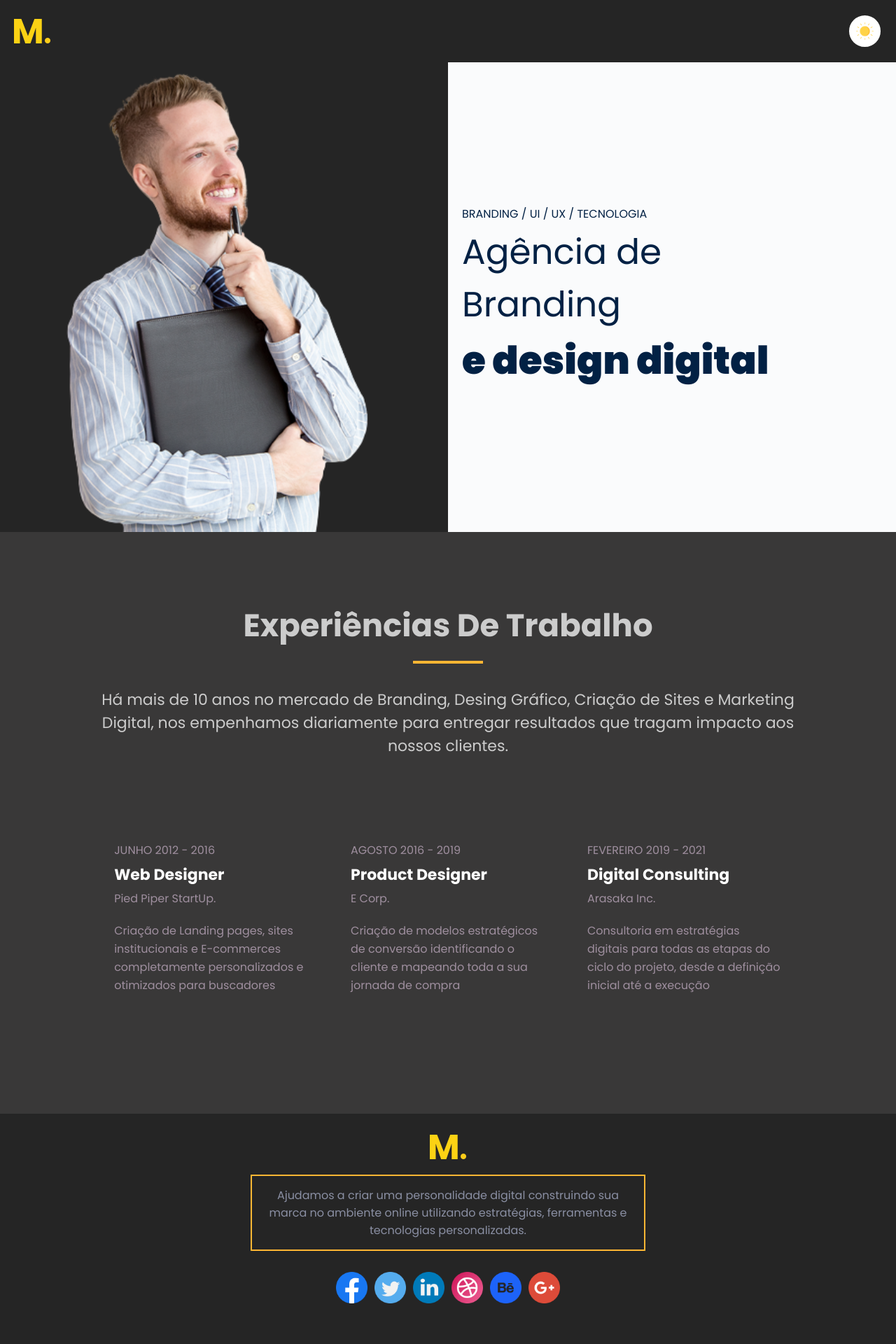
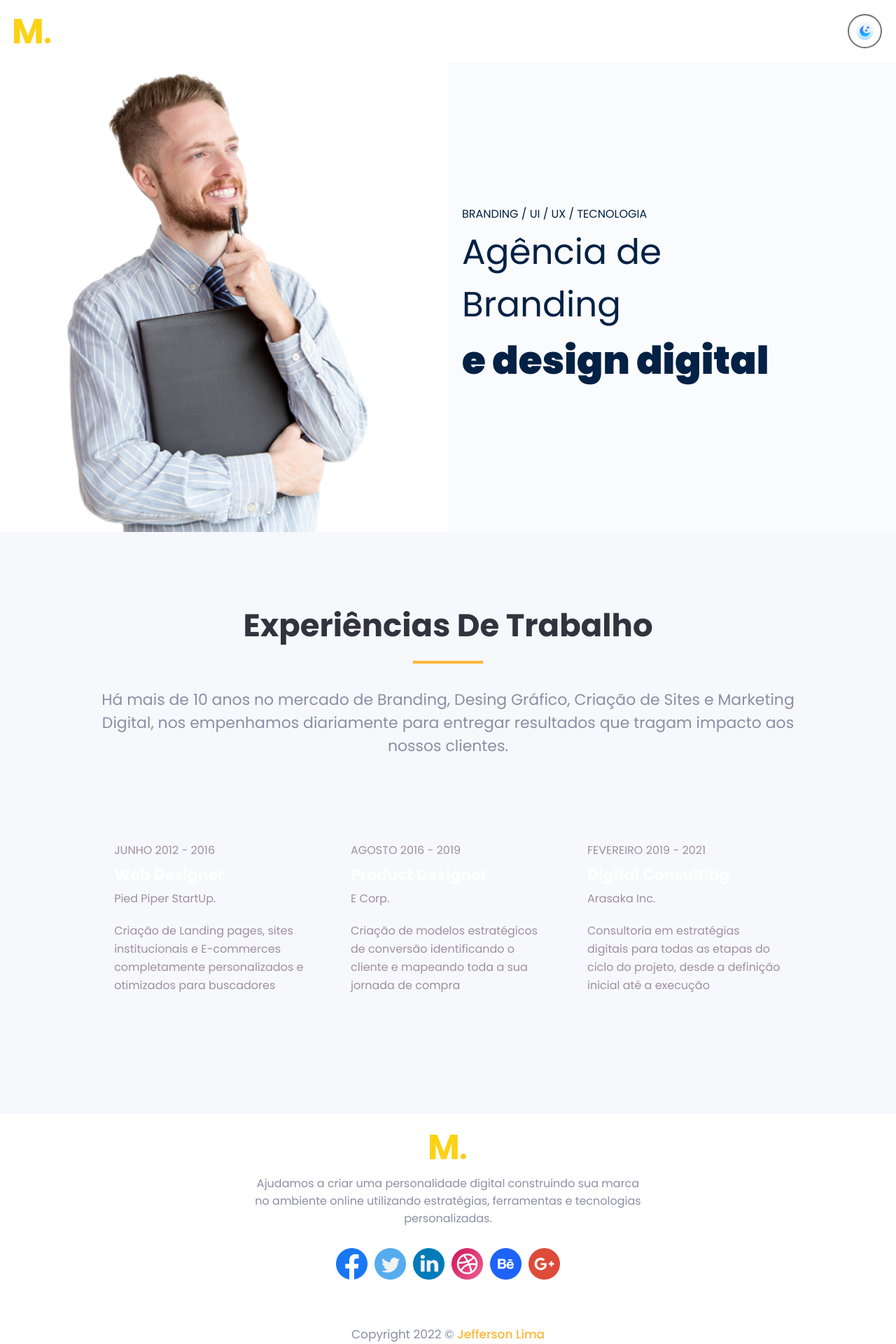
Before and after one commit to Jeeffsantoos/Landing-Page-Branding, a React (Create React App) app: page / in a window 1280 px wide. Shown: the top 1920 px of the page at 70% size. Built offline with nearby package versions, Linux system fonts and the light colour scheme.

Commit message:
versao final

```diff
--- a/src/App.css
+++ b/src/App.css
@@ -3,4 +3,5 @@
   padding: 0;
   box-sizing: border-box;
   font-family: 'Poppins', sans-serif;
+  scroll-behavior: smooth;
 }
--- a/src/App.js
+++ b/src/App.js
@@ -3,14 +3,22 @@ import Experiencia from "./componentes/SecaoExperiencia";
 import Banner from "./componentes/SecaoBanner";
 import Rodape from "./componentes/Rodape";
 import "./App.css"
+import { useState } from "react";
 
 function App() {
+
+  const [temaDark, settemaDark] = useState(true);
+
+  function alterarTema() {
+    settemaDark(!temaDark);
+  }
+
   return (
     <main>
-      <Topo />
-      <Banner />
-      <Experiencia />
-      <Rodape />
+      <Topo alterartema={alterarTema} temaDark={temaDark} />
+      <Banner temaDark={temaDark} />
+      <Experiencia temaDark={temaDark} />
+      <Rodape temaDark={temaDark} />
     </main>
   );
 }
--- a/src/componentes/Card/index.jsx
+++ b/src/componentes/Card/index.jsx
@@ -4,7 +4,7 @@ import "./style.css"
 export default function Card(props) {
   return (
 
-    <div id="card" className="card-escuro">
+    <div id="card" className={props.temaDark ? "card-claro" : "card-escuro"}>
       <p className="primeiroParagrafo">{props.data}</p>
       <h4>{props.titulo}</h4>
       <p className="segundoParagrafo">{props.empresa}</p>
--- a/src/componentes/Card/style.css
+++ b/src/componentes/Card/style.css
@@ -35,19 +35,23 @@
 
 .card-claro p {
   color: #8a8fa3;
+  transition: all 0.5s;
 }
 
 .card-claro h4 {
   color: #32333a;
+  transition: all 0.5s;
 }
 
 
 .card-escuro p {
   color: #9f8f9f;
+  transition: all 0.5s;
 }
 
 .card-escuro h4 {
   color: #ffffff;
+  transition: all 0.5s;
 }
 
 
--- a/src/componentes/Rodape/index.jsx
+++ b/src/componentes/Rodape/index.jsx
@@ -14,9 +14,9 @@ import iconeGoogle from "../../assets/google-plus.png";
 
 export default function Rodape(props) {
   return (
-    <footer className="footer-escuro">
+    <footer className={props.temaDark ? "footer-claro" : "footer-escuro"}>
       <img className="logo-rodape" src={Logo} alt="Logo" />
-      <div id="footer-txt" className="footer-txt-escuro">
+      <div id="footer-txt" className={props.temaDark ? "footer-txt-claro" : "footer-txt-escuro"}>
         <p>
           Ajudamos a criar uma personalidade digital construindo sua marca no ambiente online utilizando estratégias,
           ferramentas e tecnologias personalizadas.
--- a/src/componentes/Rodape/style.css
+++ b/src/componentes/Rodape/style.css
@@ -7,10 +7,12 @@ footer {
 
 .footer-claro {
   background-color: #fff;
+  transition: all 0.5s;
 }
 
 .footer-escuro {
   background-color: #252525;
+  transition: all 0.5s;
 }
 
 .logo-rodape {
@@ -29,12 +31,16 @@ footer {
 
 .footer-txt-claro {
   color: #8a8fa3;
+  transition: all 0.5s;
+  text-align: center;
 }
 
 .footer-txt-escuro {
   color: #8a8fa3;
   border: 2px solid #feb633;
-  padding: 15px;
+  padding: 5px;
+  text-align: center;
+  transition: all 1s;
 }
 
 .icones {
--- a/src/componentes/SecaoBanner/index.jsx
+++ b/src/componentes/SecaoBanner/index.jsx
@@ -1,10 +1,10 @@
 import React from "react";
 import "./style.css";
 
-export default function Banner() {
+export default function Banner(props) {
   return (
     <section id="secao-banner">
-      <div id="banner-imagem" className="banner-escuro"></div>
+      <div id="banner-imagem" className={props.temaDark ? "banner-claro" : "banner-escuro"}></div>
 
       <div className="banner-texto">
         <p>BRANDING / UI / UX / TECNOLOGIA</p>
--- a/src/componentes/SecaoBanner/style.css
+++ b/src/componentes/SecaoBanner/style.css
@@ -17,10 +17,12 @@
 
 .banner-claro {
   background-color: #FFF;
+  transition: all 0.5s;
 }
 
 .banner-escuro {
   background-color: #252525;
+  transition: all 0.5s;
 }
 
 .banner-texto {
--- a/src/componentes/SecaoExperiencia/index.jsx
+++ b/src/componentes/SecaoExperiencia/index.jsx
@@ -2,10 +2,10 @@ import React from "react";
 import Card from "../Card";
 import "./style.css";
 
-export default function Experiencia() {
+export default function Experiencia(props) {
   return (
-    <section id="secao-exp" className="secao-exp-escuro">
-      <div id="exp-texto" className="texto-exp-escuro">
+    <section id="secao-exp" className={props.temaDark ? "secao-exp-claro" : "secao-exp-escuro"}>
+      <div id="exp-texto" className={props.temaDark ? "texto-exp-claro" : "texto-exp-escuro"}>
         <h3>Experiências De Trabalho</h3>
         <p>Há mais de 10 anos no mercado de Branding, Desing Gráfico, Criação de Sites e Marketing Digital, nos empenhamos diariamente para entregar resultados que tragam impacto aos nossos clientes.</p>
       </div>
--- a/src/componentes/SecaoExperiencia/style.css
+++ b/src/componentes/SecaoExperiencia/style.css
@@ -8,10 +8,12 @@
 
 .secao-exp-claro {
   background-color: #f6f8fc;
+  transition: all 0.5s;
 }
 
 .secao-exp-escuro {
   background-color: #393838;
+  transition: all 0.5s;
 }
 
 #exp-texto {
@@ -40,14 +42,21 @@
   width: 100px;
   height: 4px;
   background-color: #feb633;
+  transition: width 0.5s ease-in-out;
+}
+
+#exp-texto h3:hover::before {
+  width: 100%;
 }
 
 .texto-exp-claro h3 {
   color: #32333c;
+  transition: all 0.5s;
 }
 
 .texto-exp-escuro h3 {
   color: #CCCCCC;
+  transition: all 0.5s;
 }
 
 #exp-texto p {
@@ -59,10 +68,12 @@
 
 .texto-exp-claro p {
   color: #8a8fa3;
+  transition: all 0.5s;
 }
 
 .texto-exp-escuro p {
   color: #CCCCCC;
+  transition: all 0.5s;
 }
 
 .secao-card{
--- a/src/componentes/Topo/index.jsx
+++ b/src/componentes/Topo/index.jsx
@@ -4,12 +4,13 @@ import Logo from "../../assets/logo.png";
 import iconeLua from "../../assets/moon.png";
 import iconeSol from "../../assets/sun.png";
 
-export default function Topo() {
+export default function Topo(props) {
+
   return (
-    <header className="header-escuro limitar-secao-header">
+    <header id="limitar-secao-header" className={props.temaDark ? "header-claro" : "header-escuro"}>
       <img className="logo" src={Logo} alt="Logo" />
-      <button className="botao-escuro">
-        <img className="iconeBtn" src={iconeSol} alt="sol" />
+      <button onClick={props.alterartema} className={props.temaDark ? "botao-claro" : "botao-escuro"}>
+        <img className="iconeBtn" src={props.temaDark ? iconeLua : iconeSol} alt="Tema" />
       </button>
     </header>
   )
--- a/src/componentes/Topo/style.css
+++ b/src/componentes/Topo/style.css
@@ -10,10 +10,12 @@ header {
 }
 .header-claro {
   background-color: #fff;
+  transition: all 0.5s;
 }
 
 .header-escuro {
   background-color: #252525;
+  transition: all 0.5s;
 }
 
 .logo {
@@ -36,16 +38,18 @@ button {
   background-color: #fff;
   border: 2px solid #747272;
   border-radius: 25px;
+  transition: all 1s;
 }
 
 .botao-escuro {
-  background-color: #fff;
-  border: 2px solid #252525;
+  background-color: #252525;
+  border: 2px solid #fff;
   border-radius: 25px;
+  transition: all 1s;
 }
 
 @media (max-width:378px){
-.limitar-secao-header {
+#limitar-secao-header {
   max-width: 100vw;
   padding:20px 0px;
   margin: 0 auto;
@@ -64,7 +68,7 @@ button {
 
 
 @media (max-width:415px){
-  .limitar-secao-header {
+  #limitar-secao-header {
     width: 100vw;
     padding:20px 15px;
     margin: 0 auto;
```
